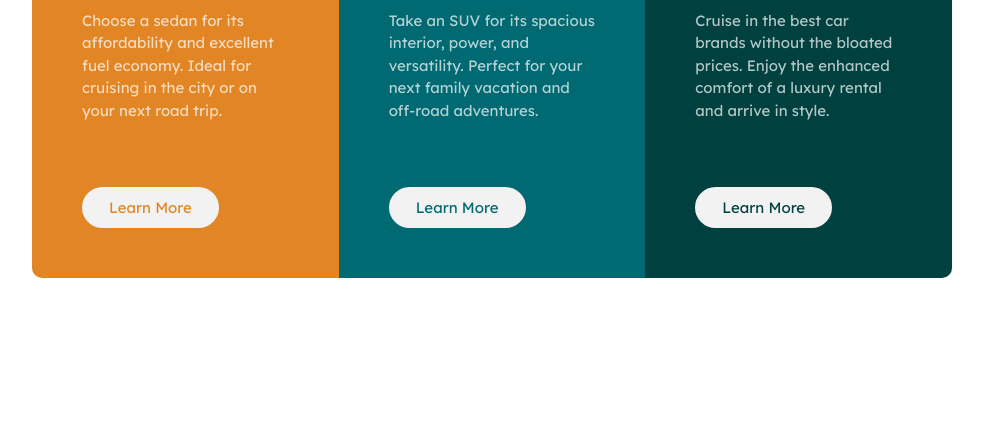
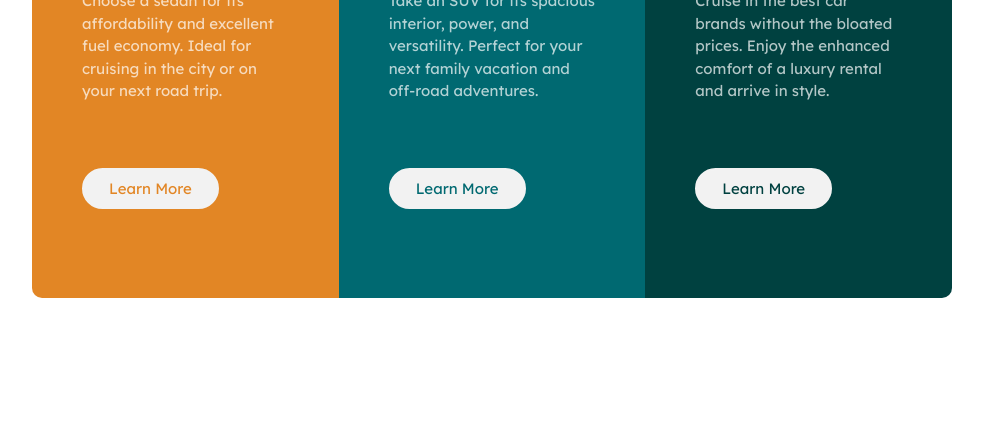
Before and after one commit to bryanloyd/Frontend-Mentor---3-Column-Preview-Card-Component, a plain HTML site: page index.html in a window 1280 px wide. Shown: the part 352-800 px from the top of the page, without its empty margins (148-1131 px from the left). Drawn offline with Linux system fonts and the light colour scheme.

Commit message:
Updates after FEM submission

```diff
--- a/scripts/desktop.css
+++ b/scripts/desktop.css
@@ -9,6 +9,7 @@ body {
 
 .container {
   width: 920px;
+  height: 500px;
   display: grid;
   grid-template-columns: 1fr 1fr 1fr;
   grid-template-rows: 1fr;
--- a/scripts/styles.css
+++ b/scripts/styles.css
@@ -15,6 +15,7 @@ body {
   flex-direction: column;
   justify-content: center;
   align-items: center;
+  background-color: var(--color-text-white);
 }
 
 h1 {
```
